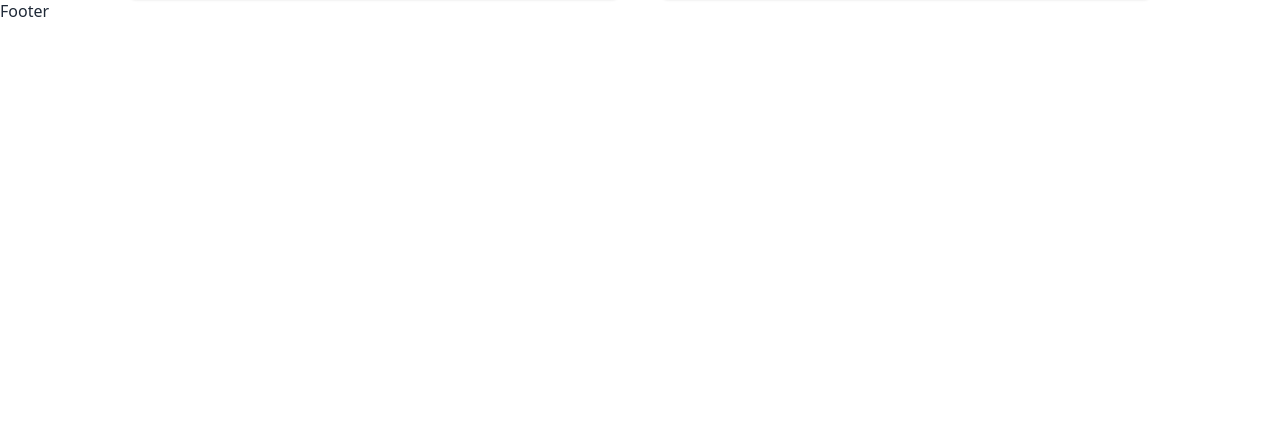
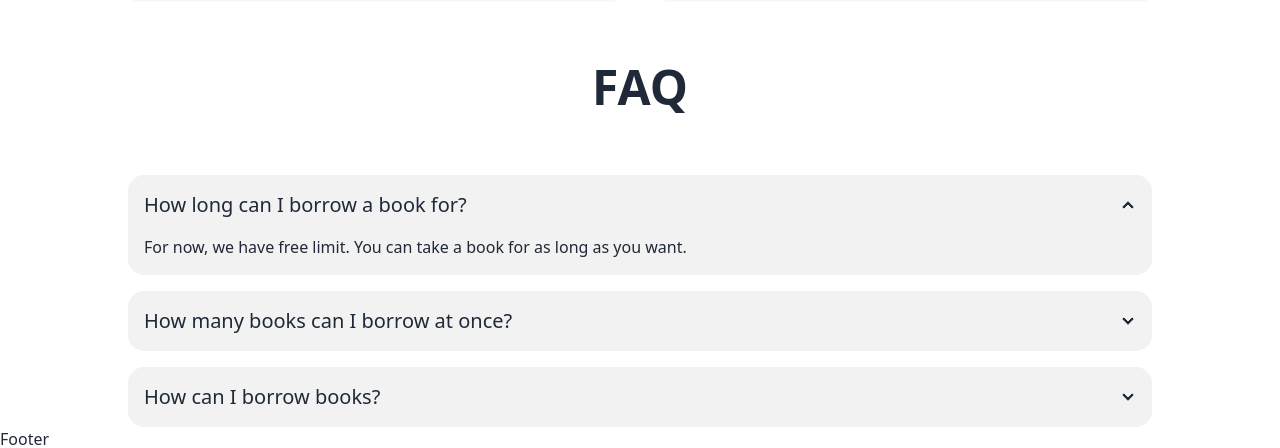
Before and after one commit to arifnayan2861/libsys-client, a React (Vite) app: page / in a window 1280 px wide. Shown: the part 1841-2289 px from the top of the page. Before the commit the page ends 1864 px from the top, so only its background shows below. Built offline with nearby package versions, Linux system fonts and the light colour scheme; no server answers.

Commit message:
faq added, add books jwt added, all books bugs fixed, book details page validation added

```diff
--- /dev/null
+++ b/src/components/FAQ/Faq.jsx
@@ -0,0 +1,43 @@
+const Faq = () => {
+  return (
+    <div>
+      <h1 className="text-2xl md:text-5xl font-bold text-center my-10 md:my-16 dark:text-white">
+        FAQ
+      </h1>
+      <div className="space-y-4">
+        <div className="collapse collapse-arrow bg-base-200">
+          <input type="radio" name="my-accordion-2" defaultChecked />
+          <div className="collapse-title text-xl font-medium">
+            How long can I borrow a book for?
+          </div>
+          <div className="collapse-content">
+            <p>
+              For now, we have free limit. You can take a book for as long as
+              you want.
+            </p>
+          </div>
+        </div>
+        <div className="collapse collapse-arrow bg-base-200">
+          <input type="radio" name="my-accordion-2" />
+          <div className="collapse-title text-xl font-medium">
+            How many books can I borrow at once?
+          </div>
+          <div className="collapse-content">
+            <p>You can borrow 3 books at once.</p>
+          </div>
+        </div>
+        <div className="collapse collapse-arrow bg-base-200">
+          <input type="radio" name="my-accordion-2" />
+          <div className="collapse-title text-xl font-medium">
+            How can I borrow books?
+          </div>
+          <div className="collapse-content">
+            <p>You can create an account & get started! :)</p>
+          </div>
+        </div>
+      </div>
+    </div>
+  );
+};
+
+export default Faq;
--- a/src/pages/AddBook/AddBook.jsx
+++ b/src/pages/AddBook/AddBook.jsx
@@ -9,11 +9,11 @@ const AddBook = () => {
     formState: { errors },
   } = useForm();
 
-  const handleAddBook = (data) => {
-    axios
+  const handleAddBook = async (data) => {
+    await axios
       .post(
         `${import.meta.env.VITE_BACKEND_URL}/add-book`,
-        { withCredentials: true },
+
         {
           bookName: data.bookName,
           img: data.imgUrl,
@@ -22,7 +22,8 @@ const AddBook = () => {
           authorName: data.authorName,
           category: data.category,
           rating: data.rating,
-        }
+        },
+        { withCredentials: true }
       )
       .then((res) => {
         console.log(res.data);
--- a/src/pages/AllBooks/Card.jsx
+++ b/src/pages/AllBooks/Card.jsx
@@ -12,11 +12,9 @@ const Card = ({ book }) => {
         <img className="w-28 h-56 mx-auto py-5" src={book.img} alt="" />
       </div>
       <div className="px-5 pb-5">
-        <a href="#">
-          <h5 className="text-xl font-semibold tracking-tight text-gray-900 dark:text-white">
-            {book.bookName}
-          </h5>
-        </a>
+        <h5 className="text-xl font-semibold tracking-tight text-gray-900 dark:text-white">
+          {book.bookName}
+        </h5>
         <div className="flex items-center mt-2.5 mb-5">
           <div className="flex items-center justify-between space-x-1 rtl:space-x-reverse">
             <div className="flex items-center">
@@ -55,7 +53,6 @@ const Card = ({ book }) => {
             onClick={() => navigate(`/update-book/${book._id}`)}
             className="text-white bg-blue-700 hover:bg-blue-800 focus:ring-4 focus:outline-none focus:ring-blue-300 font-medium rounded-lg text-sm px-5 py-2.5 text-center dark:bg-blue-600 dark:hover:bg-blue-700 dark:focus:ring-blue-800"
           >
-            {/* Details */}
             <FaPencilAlt size={15} />
           </button>
         </div>
--- a/src/pages/BookDetails/BookDetails.jsx
+++ b/src/pages/BookDetails/BookDetails.jsx
@@ -1,4 +1,4 @@
-import { useContext, useState } from "react";
+import { useContext, useEffect, useState } from "react";
 import { useLoaderData, useNavigate } from "react-router-dom";
 import { RxCrossCircled } from "react-icons/rx";
 import { useForm } from "react-hook-form";
@@ -12,6 +12,7 @@ import { AuthContext } from "../../context/AuthProvider";
 const BookDetails = () => {
   const { user } = useContext(AuthContext);
   const [modal, setModal] = useState(false);
+  const [books, setBooks] = useState([]);
   const [startDate, setStartDate] = useState(new Date().toLocaleDateString());
   const book = useLoaderData();
   const navigate = useNavigate();
@@ -21,10 +22,33 @@ const BookDetails = () => {
     formState: { errors },
   } = useForm();
 
+  const getData = async () => {
+    const { data } = await axios.get(
+      `${import.meta.env.VITE_BACKEND_URL}/borrowed-books/${user?.email}`
+    );
+    setBooks(data);
+  };
+
   // console.log(book);
-  const handleBorrow = async () => {
-    await axios
-      .put(`${import.meta.env.VITE_BACKEND_URL}/book/${book._id}/borrow`, {
+  const handleBorrow = (_id) => {
+    try {
+      axios.get(
+        `${import.meta.env.VITE_BACKEND_URL}/borrowed-books/${user?.email}`
+      );
+
+      if (books.length > 3) {
+        toast.error("Can not borrow more than 3 books");
+        return;
+      }
+
+      for (let book of books) {
+        if (book.bookId == _id) {
+          toast.error("You already borrowed this book");
+          return;
+        }
+      }
+
+      axios.put(`${import.meta.env.VITE_BACKEND_URL}/book/borrow/${_id}`, {
         bookId: book._id,
         bookName: book.bookName,
         img: book.img,
@@ -34,14 +58,21 @@ const BookDetails = () => {
         userEmail: user?.email,
         borrowedDate: new Date().toLocaleDateString(),
         returnDate: startDate.toLocaleDateString(),
-      })
-      .then((res) => {
-        console.log(res.data);
-        toast.success("Book borrowed successfully!");
-        navigate("/borrowed-books");
-      })
-      .catch((error) => console.log(error));
+      });
+
+      getData();
+
+      toast.success("Book borrowed successfully!");
+      navigate("/borrowed-books");
+    } catch (error) {
+      console.log(error);
+    }
   };
+
+  useEffect(() => {
+    getData();
+  }, []);
+
   return (
     <div className="w-[80%] max-w-screen-xl mx-auto mt-14">
       <div className="flex flex-col lg:flex-row gap-8">
@@ -77,13 +108,6 @@ const BookDetails = () => {
           </div>
           <p className="my-4">Available: {book.quantity}</p>
           <hr className="my-4" />
-          {/* <StarRatings
-            starEmptyColor="orange"
-            numberOfStars={parseInt(book.rating)}
-            name="rating"
-            starDimension="20px"
-            starSpacing="1px"
-          /> */}
           <div className="mt-8">
             <button
               disabled={book.quantity <= 0}
@@ -109,7 +133,7 @@ const BookDetails = () => {
           <div>
             <form
               className="w-[80%] max-w-sm mx-auto mt-10"
-              onSubmit={handleSubmit(handleBorrow)}
+              onSubmit={() => handleSubmit(handleBorrow(book._id))}
             >
               <div className="mb-5">
                 <label
--- a/src/pages/Home/Home.jsx
+++ b/src/pages/Home/Home.jsx
@@ -1,4 +1,5 @@
 import BookCategories from "../../components/BookCategories/BookCategories";
+import Faq from "../../components/FAQ/Faq";
 import Slider from "../../components/Slider/Slider";
 
 const Home = () => {
@@ -6,6 +7,7 @@ const Home = () => {
     <div className="w-[80%] max-w-screen-xl mx-auto mt-8 md:mt-10">
       <Slider />
       <BookCategories />
+      <Faq />
     </div>
   );
 };
--- a/src/routes/Routes.jsx
+++ b/src/routes/Routes.jsx
@@ -33,7 +33,11 @@ const routes = createBrowserRouter([
       },
       {
         path: "/all-books",
-        element: <AllBooks />,
+        element: (
+          <PrivateRoute>
+            <AllBooks />
+          </PrivateRoute>
+        ),
       },
       {
         path: "/update-book/:id",
```
